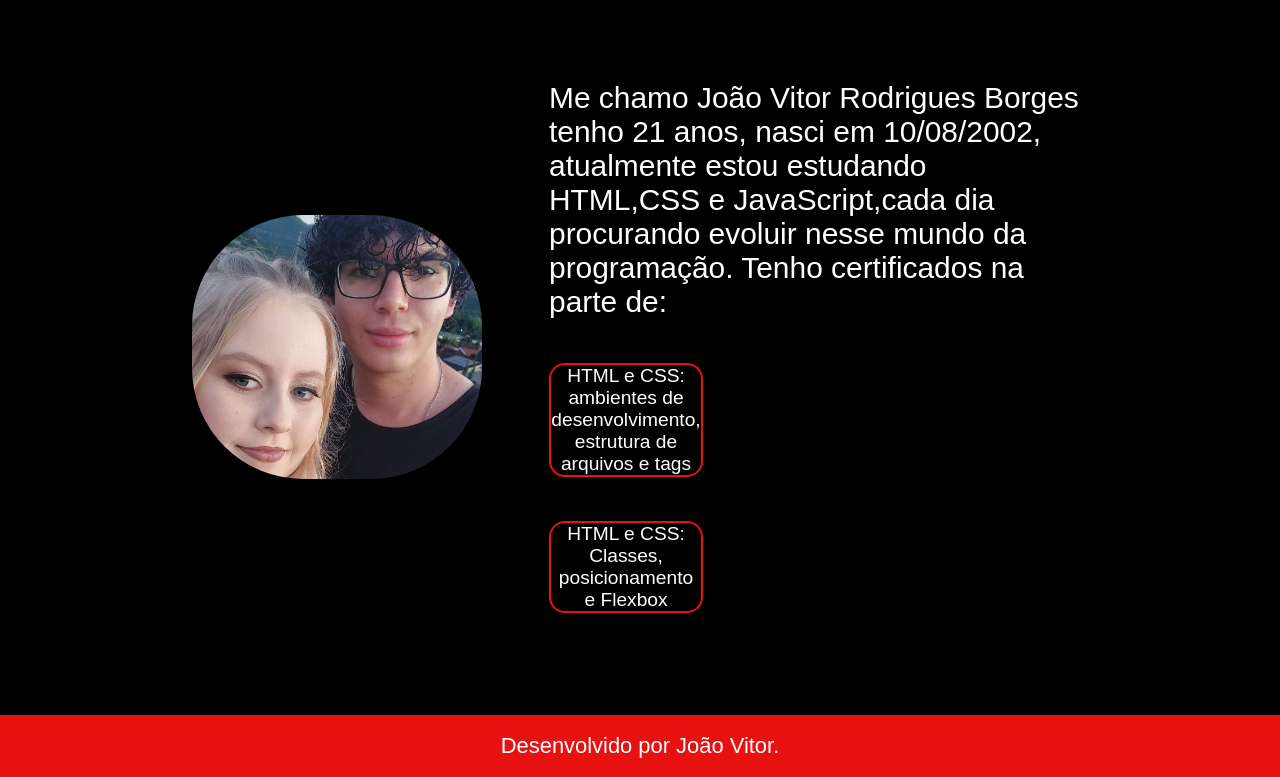
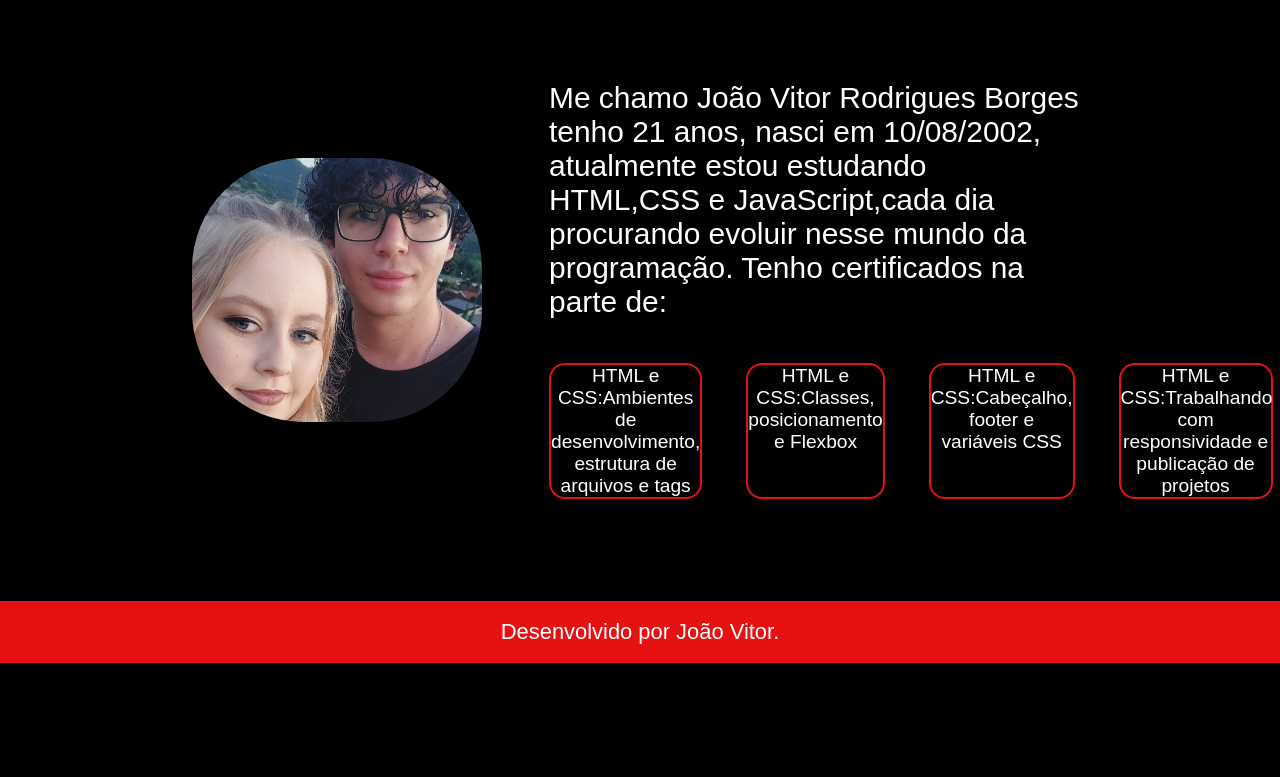
Before and after one commit to JoaoVitorRBT/firstportfolio, a plain HTML site: page about.html in a window 1280 px wide. Shown: the part 75-852 px from the top of the page. After the commit the page ends 800 px from the top, so only its background shows below. Drawn offline with Linux system fonts and the light colour scheme; a web font is replaced by a local one.

Commit message:
about.html

```diff
--- a/about.html
+++ b/about.html
@@ -28,17 +28,30 @@
                     programação. Tenho certificados na parte de:
                 </p>
 
+                <div class="apresentacao__links__certificado__juntos">
                     <a
                         class="apresentacao__links__certificado"
                         href="https://cursos.alura.com.br/certificate/e3e44b76-0df9-4d39-ab2d-3da952e031c9?lang=pt_BR"
-                    >HTML e CSS: ambientes de desenvolvimento, estrutura de
+                        >HTML e CSS:Ambientes de desenvolvimento, estrutura de
                         arquivos e tags</a
                     >
                     <a
                         class="apresentacao__links__certificado"
                         href="https://cursos.alura.com.br/certificate/2004c349-83dc-4ece-b8f2-fbb2d1d5a76c?lang=pt_BR"
-                    >HTML e CSS: Classes, posicionamento e Flexbox</a
+                        >HTML e CSS:Classes, posicionamento e Flexbox</a
                     >
+                    <a
+                        class="apresentacao__links__certificado"
+                        href="https://cursos.alura.com.br/certificate/886dfb05-8c7b-4730-9b8b-bb1e2ccf0674?lang=pt_BR"
+                        >HTML e CSS:Cabeçalho, footer e variáveis CSS</a
+                    >
+                    <a
+                        class="apresentacao__links__certificado"
+                        href="https://cursos.alura.com.br/certificate/0265887d-2fe7-4f4e-a044-9fc87d52e6a7?lang=pt_BR"
+                        >HTML e CSS:Trabalhando com responsividade e publicação
+                        de projetos</a
+                    >
+                </div>
             </section>
         </main>
 
```
Lines whose indentation alone changed are shown as unchanged.
